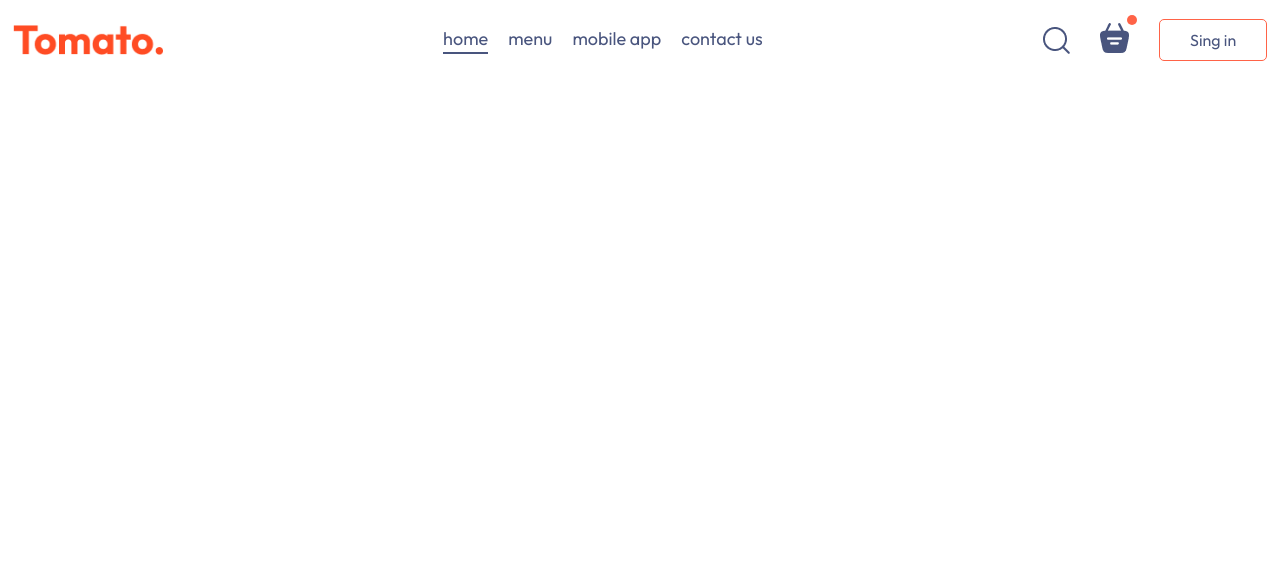
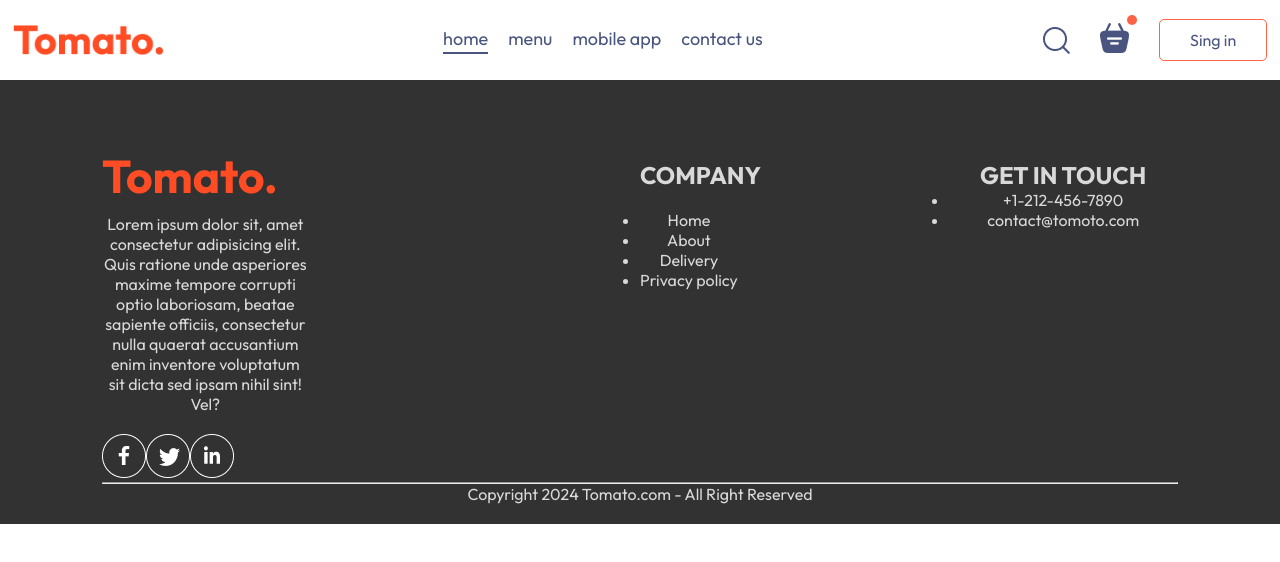
Before and after one commit to mohdshoaibkhan72/FOOD-DEL, a React (Vite) app in the folder front_end/: page /order in a window 1280 px wide. Shown: the top 562 px of the page. Built offline with nearby package versions, Linux system fonts and the light colour scheme.

Commit message:
some changes

```diff
--- a/front_end/src/App.jsx
+++ b/front_end/src/App.jsx
@@ -4,17 +4,20 @@
 import Home from "./pages/Home/Home";
 import Cart from "./pages/Cart/Cart";
 import PlaceOrder from "./pages/PlaceOrder/PlaceOrder";
+import Footer from "./components/Footer/Footer";
 const App = () => {
   return (
+    <>
       <div className="app">
-      <Navbar></Navbar>
-
+        <Navbar />
         <Routes>
           <Route path="/" element={<Home />} />
           <Route path="/cart" element={<Cart />} />
           <Route path="/order" element={<PlaceOrder />} />
         </Routes>
       </div>
+      <Footer />
+    </>
   );
 };
 
--- /dev/null
+++ b/front_end/src/components/Footer/Footer.css
@@ -0,0 +1,31 @@
+.footer {
+  background-color: #323232;
+  color: #d9d9d9;
+  flex-direction: column;
+  align-items: center;
+  gap: 20px;
+  text-align: center;
+  padding: 20px 8vw;
+  padding-top: 80px;
+}
+.footer-content {
+  width: 100%;
+  display: grid;
+  grid-template-columns: 2fr 1fr 1fr;
+  gap: 80px;
+}
+
+.footer-center-left,
+.footer-center-center,
+.footer-center-right {
+  display: flex;
+  flex-direction: column;
+  align-items: start;
+  gap: 20px;
+}
+
+.footer-center-left {
+  width: 45%;
+  height: auto;
+  justify-content: center;
+}
--- /dev/null
+++ b/front_end/src/components/Footer/Footer.jsx
@@ -0,0 +1,47 @@
+import React from "react";
+import "./Footer.css";
+import { assets } from "../../assets/assets";
+const Footer = () => {
+  return (
+    <div className="footer" id="footer">
+      <div className="footer-content">
+        <div className="footer-center-left">
+          <img src={assets.logo} alt="" />
+          <p>
+            Lorem ipsum dolor sit, amet consectetur adipisicing elit. Quis
+            ratione unde asperiores maxime tempore corrupti optio laboriosam,
+            beatae sapiente officiis, consectetur nulla quaerat accusantium enim
+            inventore voluptatum sit dicta sed ipsam nihil sint! Vel?
+          </p>
+          <div className="footer-social-icon">
+            <img src={assets.facebook_icon} alt="" />
+            <img src={assets.twitter_icon} alt="" />
+            <img src={assets.linkedin_icon} alt="" />
+          </div>
+        </div>
+        <div className="footer-center-center">
+          <h2>COMPANY</h2>
+          <ul>
+            <li>Home</li>
+            <li>About</li>
+            <li>Delivery</li>
+            <li>Privacy policy</li>
+          </ul>
+        </div>
+        <div className="footer-right">
+          <h2>GET IN TOUCH</h2>
+          <ul>
+            <li>+1-212-456-7890</li>
+            <li>contact@tomoto.com</li>
+          </ul>
+        </div>
+      </div>
+      <hr />
+      <p className="footer-copyright">
+        Copyright 2024 Tomato.com - All Right Reserved
+      </p>
+    </div>
+  );
+};
+
+export default Footer;
```
Lines whose indentation alone changed are shown as unchanged.
